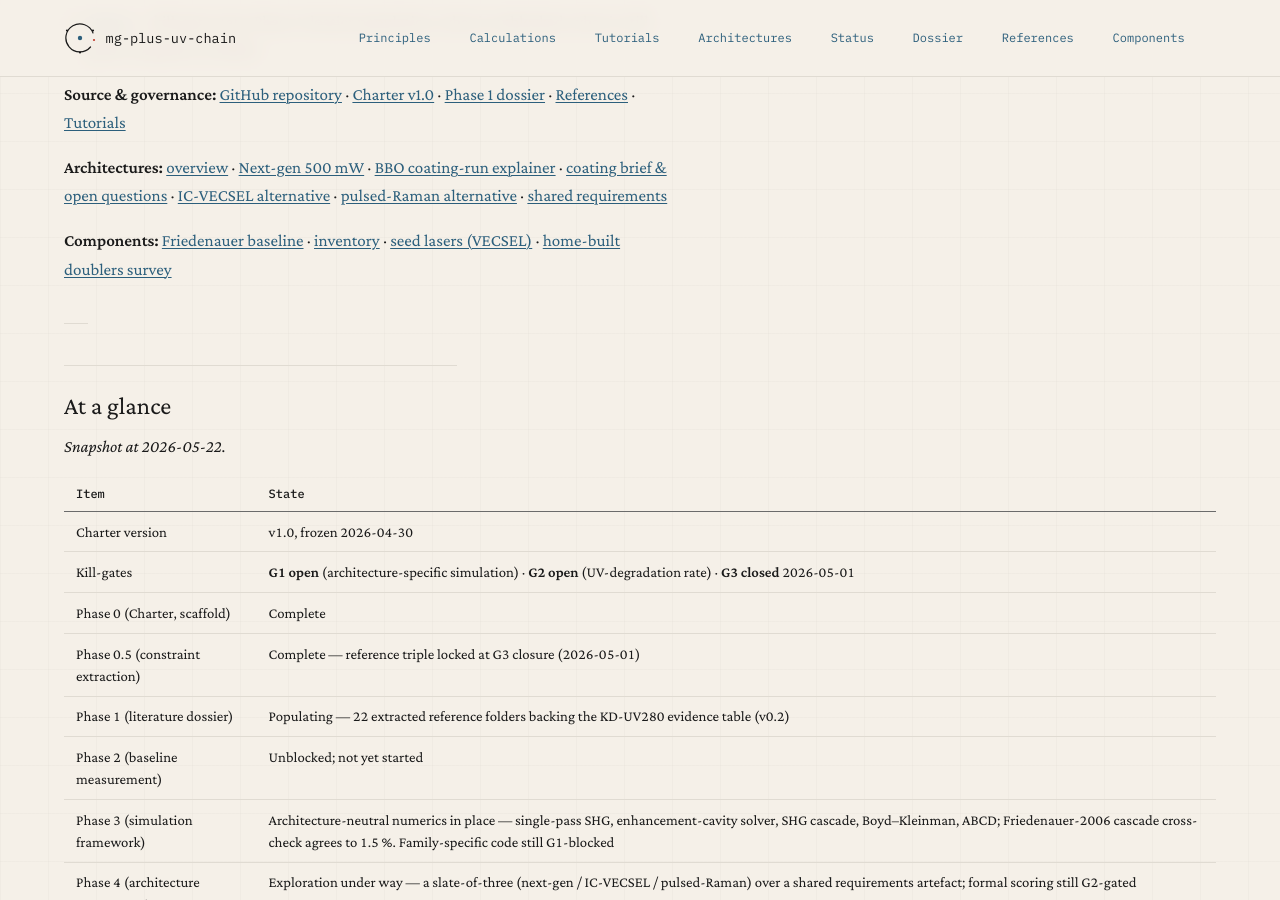
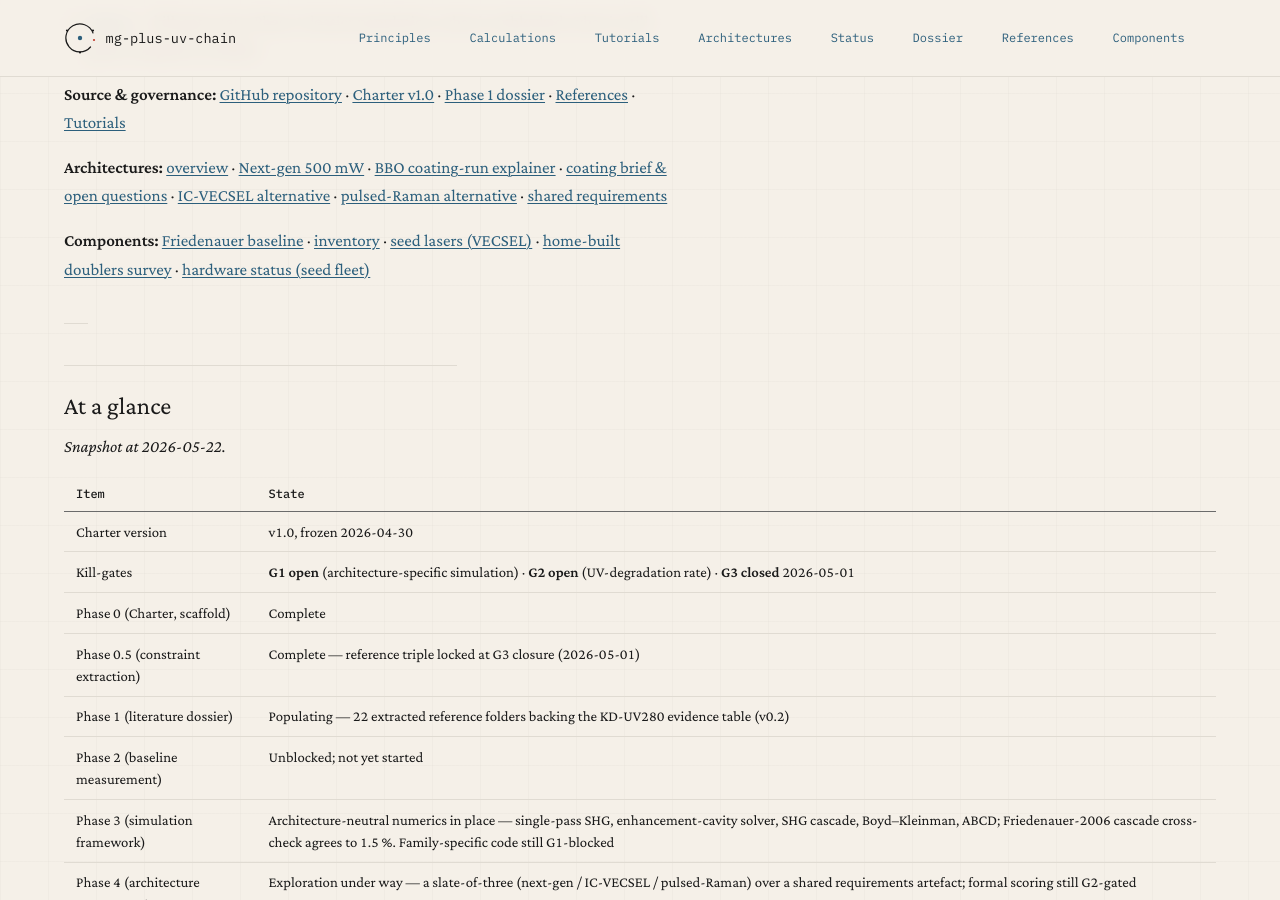
Before and after one commit to uwarring82/mg-plus-uv-chain, a Jekyll site: the page built from docs/index.md, in a window 1280 px wide and 900 px high, scrolled down 1011 px. Built offline with Jekyll 4.4.1, drawn with Linux system fonts in a browser that asks for light colours.

Commit message:
docs: wire hardware-status page into nav (home, status, seed-lasers)
The new hardware-status page was an orphan (no inbound links). Added:
- index.md: hardware-status in the Components nav line.
- status.md: a "hardware vs. governance status" note linking across, so the
  governance Status page points to the operational fleet snapshot.
- components/seed-lasers.md: See-also link to the fleet status (closest sibling).

Affects-Level-0: no
Affects-Level-1: no
Affects-Success-Criteria: no

Co-Authored-By: Claude Opus 4.8 <noreply@anthropic.com>

```diff
--- a/docs/index.md
+++ b/docs/index.md
@@ -28,7 +28,7 @@ The repository itself is the canonical record. This site is a navigational index
 
 **Architectures:** [overview](architectures/) · [Next-gen 500 mW](architectures/next-gen.html) · [BBO coating-run explainer](architectures/bbo-coating-run.html) · [coating brief & open questions](architectures/bbo-coating-brief.html) · [IC-VECSEL alternative](architectures/ic-vecsel-alternative.html) · [pulsed-Raman alternative](architectures/pulsed-raman-alternative.html) · [shared requirements](architectures/requirements.html)
 
-**Components:** [Friedenauer baseline](components/friedenauer-baseline.html) · [inventory](components/inventory.html) · [seed lasers (VECSEL)](components/seed-lasers.html) · [home-built doublers survey](components/home-built-doublers.html)
+**Components:** [Friedenauer baseline](components/friedenauer-baseline.html) · [inventory](components/inventory.html) · [seed lasers (VECSEL)](components/seed-lasers.html) · [home-built doublers survey](components/home-built-doublers.html) · [hardware status (seed fleet)](hardware-status.html)
 
 ---
 
```
Also changed, not shown: docs/components/seed-lasers.md (+1 -0 lines), docs/status.md (+2 -0 lines).
